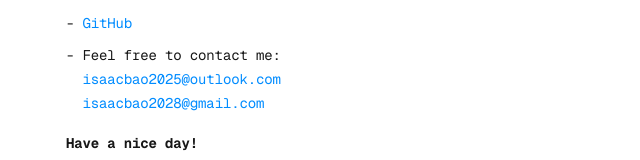
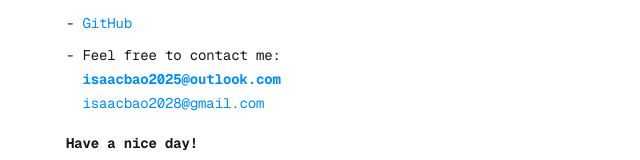
Before and after one commit to Ganzhe2028/Next.js-homepage, a Next.js app: page / in a window 1280 px wide. Shown: the part 383-543 px from the top of the page, without its empty margins (318-958 px from the left). Built offline with nearby package versions, Linux system fonts and the light colour scheme.

Commit message:
bold outlook

```diff
--- a/src/app/page.js
+++ b/src/app/page.js
@@ -71,7 +71,7 @@ export default function Home() {
               &nbsp;&nbsp;
               <a
                 href="mailto:isaacbao2025@outlook.com"
-                className="text-[#008CFF]"
+                className="font-bold text-[#008CFF]"
               >
                 isaacbao2025@outlook.com
               </a>{" "}
```
